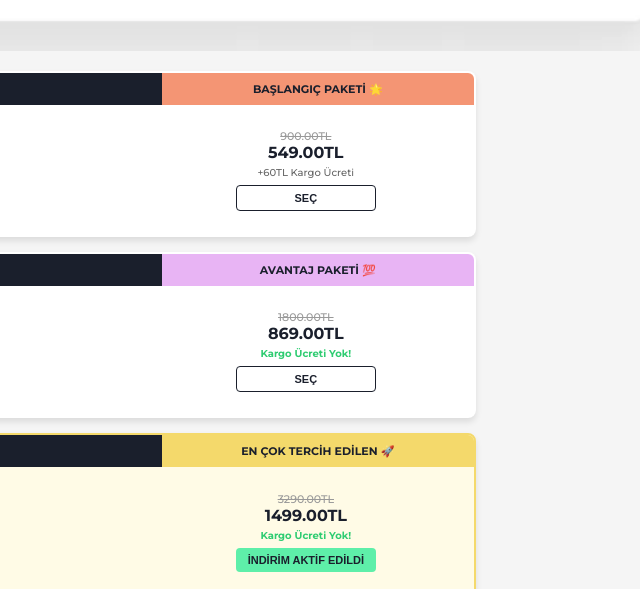
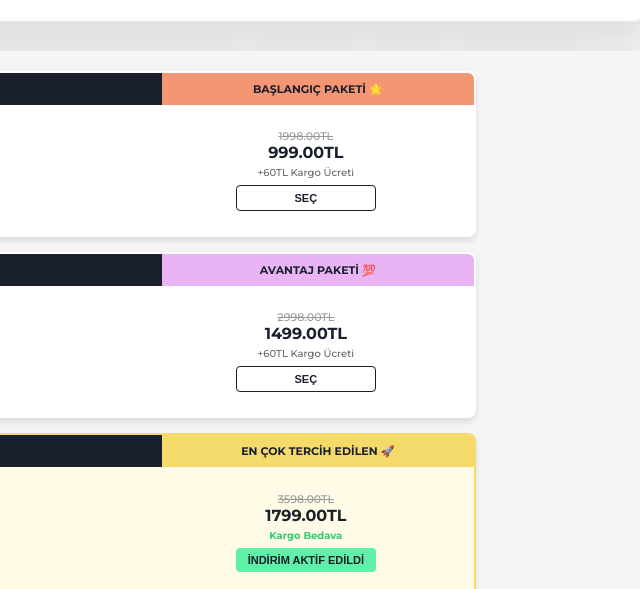
Before and after one commit to mcylldz/lidertaban, a plain HTML site: page orderform.html in a window 1280 px wide. Shown: the part 1640-2229 px from the top of the page, 564-1204 px from the left. Drawn offline with Linux system fonts and the light colour scheme.

Commit message:
Update package prices: Pkg1=999+60, Pkg2=1499+60, Pkg3=1799

```diff
--- a/orderform.html
+++ b/orderform.html
@@ -65,8 +65,8 @@
                 </div>
                 <div class="package-right">
                     <div class="price-info-row">
-                        <span class="old-price">900.00TL</span>
-                        <span class="new-price">549.00TL</span>
+                        <span class="old-price">1998.00TL</span>
+                        <span class="new-price">999.00TL</span>
                     </div>
                     <div class="shipping-info">+60TL Kargo Ücreti</div>
                     <button class="btn-select">SEÇ</button>
@@ -90,10 +90,10 @@
                 </div>
                 <div class="package-right">
                     <div class="price-info-row">
-                        <span class="old-price">1800.00TL</span>
-                        <span class="new-price">869.00TL</span>
+                        <span class="old-price">2998.00TL</span>
+                        <span class="new-price">1499.00TL</span>
                     </div>
-                    <div class="shipping-info free-shipping">Kargo Ücreti Yok!</div>
+                    <div class="shipping-info">+60TL Kargo Ücreti</div>
                     <button class="btn-select">SEÇ</button>
                     <button class="btn-active" style="display: none;">İNDİRİM AKTİF EDİLDİ</button>
                 </div>
@@ -116,10 +116,10 @@
                 </div>
                 <div class="package-right">
                     <div class="price-info-row">
-                        <span class="old-price">3290.00TL</span>
-                        <span class="new-price">1499.00TL</span>
+                        <span class="old-price">3598.00TL</span>
+                        <span class="new-price">1799.00TL</span>
                     </div>
-                    <div class="shipping-info free-shipping">Kargo Ücreti Yok!</div>
+                    <div class="shipping-info free-shipping">Kargo Bedava</div>
                     <button class="btn-select" style="display: none;">SEÇ</button>
                     <button class="btn-active">İNDİRİM AKTİF EDİLDİ</button>
                 </div>
--- a/orderform.js
+++ b/orderform.js
@@ -187,14 +187,15 @@ if (orderForm) {
 
         // Price Logic
         if (selectedPackageId == 1) {
-            orderDetails.value = 549 + 60;
+            orderDetails.value = 999 + 60;
             orderDetails.shipping_cost = 60;
         }
         else if (selectedPackageId == 2) {
-            orderDetails.value = 869;
+            orderDetails.value = 1499 + 60;
+            orderDetails.shipping_cost = 60;
         }
         else if (selectedPackageId == 3) {
-            orderDetails.value = 1499;
+            orderDetails.value = 1799;
         }
 
         // Generate unique event_id for Meta Pixel deduplication
```
